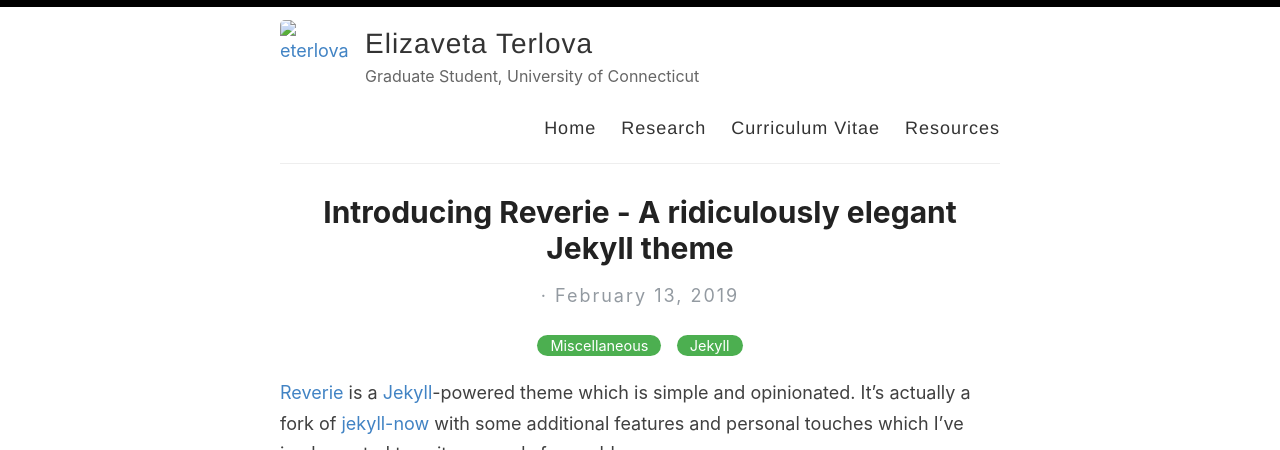
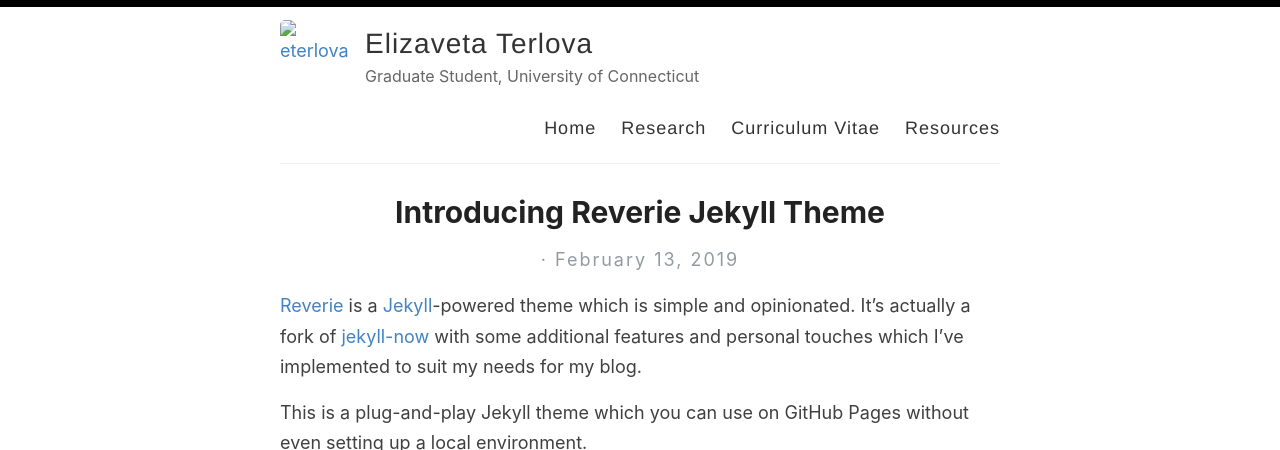
Before and after one commit to eterlova/eterlova.github.io, a Jekyll site: the page built from _posts/2019-02-13-introducing-reverie-jekyll-theme.md, in a window 1280 px wide and 900 px high, cut to the strip 0-450 px from the top of the window. Built offline with Jekyll 4.4.1, drawn with Linux system fonts in a browser that asks for light colours; comment, search, counter and statistics services are not loaded.

Commit message:
Update 2019-02-13-introducing-reverie-jekyll-theme.md

```diff
--- a/_posts/2019-02-13-introducing-reverie-jekyll-theme.md
+++ b/_posts/2019-02-13-introducing-reverie-jekyll-theme.md
@@ -1,7 +1,7 @@
 ---
 layout: post
-title: Introducing Reverie - A ridiculously elegant Jekyll theme
-categories: [Miscellaneous, Jekyll]
+title:
+categories:
 ---
 
 [Reverie](https://github.com/amitmerchant1990/reverie) is a [Jekyll](https://jekyllrb.com/)-powered theme which is simple and opinionated. It's actually a fork of [jekyll-now](https://github.com/barryclark/jekyll-now) with some additional features and personal touches which I've implemented to suit my needs for my blog.
```
